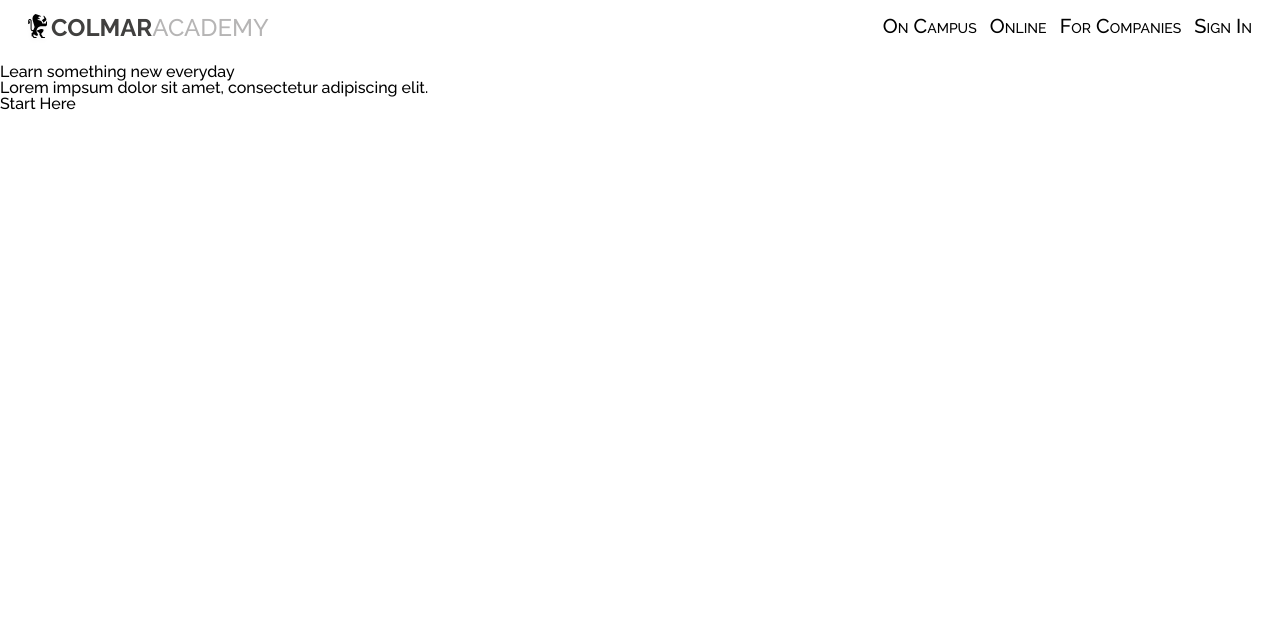
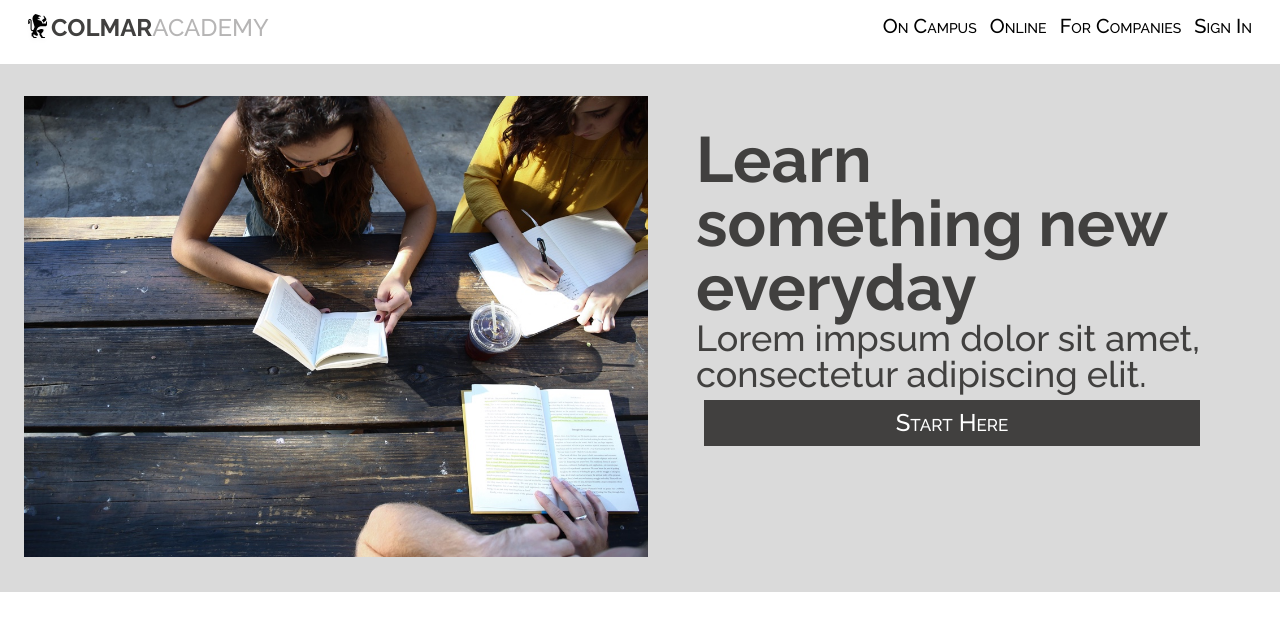
Before and after one commit to piecesonnapkins/colmar, a plain HTML site: page index.html in a window 1280 px wide. Drawn offline with Linux system fonts and the light colour scheme; files that its build step writes are made by us from their sources.

Commit message:
Banner Section
color button fade complete

```diff
--- a/index.html
+++ b/index.html
@@ -36,12 +36,17 @@
 
   <!-- first content box -->
   <div id="StartingPoint">
-    <div id="image-content">
+    <div class="BannerImage">
+      <img src="./resources/images/banner.jpg" alt="Students Reading">
     </div>
-    <h2>Learn something new everyday</h2>
-    <h3>Lorem impsum dolor sit amet, consectetur adipiscing elit.</h3>
-    <div id="StartButton">
-      <span>Start Here</span>
+    <div class="SideBanner">
+      <div class="BannerText">
+        <h2>Learn something new everyday</h2>
+        <h3>Lorem impsum dolor sit amet, consectetur adipiscing elit.</h3>
+      </div>
+      <div class="StartButton">
+        <span>Start Here</span>
+      </div>
     </div>
   </div>
 
--- a/resources/css/style.css
+++ b/resources/css/style.css
@@ -16,8 +16,15 @@ a:hover {
 }
 
 h2 {
+  font-size: 4rem;
+  font-weight: bolder;
+  text-align: left;
+}
 
+h3 {
+  font-size: 2.25rem;
 }
+
 /* Header */
 
 #header-container {
@@ -71,3 +78,65 @@ h2 {
 #links{
   padding: .25rem;
 }
+
+/* Main Content Section */
+
+#StartingPoint {
+  background-color: #dadada;
+  color: #41403f;
+  display: flex;
+  max-width: 100%;
+  height: auto;
+  justify-content: center;
+
+
+}
+
+#StartingPoint .BannerImage {
+  max-width: 60%;
+  padding: 2rem 1.5rem;
+}
+
+#StartingPoint .BannerImage img {
+  max-width: 100%;
+  max-height: auto;
+  background-size: cover;
+}
+
+#StartingPoint .SideBanner {
+  max-width: 40%;
+  max-height: 100%;
+  padding-left: 1.5rem;
+  padding-right: 4.5rem;
+  padding-top: 5%;
+  justify-content: center;
+  vertical-align: middle;
+
+}
+
+#StartingPoint .BannerText {
+  max-width: 100%;
+
+}
+
+#StartingPoint .StartButton {
+  Color: white;
+  Border: 3px solid #41403f;
+  background-color: #41403f;
+  font-size: 1.5rem;
+  font-variant: small-caps;
+  text-align: center;
+  max-width: 100%;
+  max-height: 100%;
+  margin: .5rem;
+  padding: .5rem;
+  display: flex;
+  justify-content: center;
+
+}
+
+#StartingPoint .StartButton:hover {
+  background-color: #44596e;
+  border: 3px solid #44596e;
+  transition: color 1s;
+}
```
